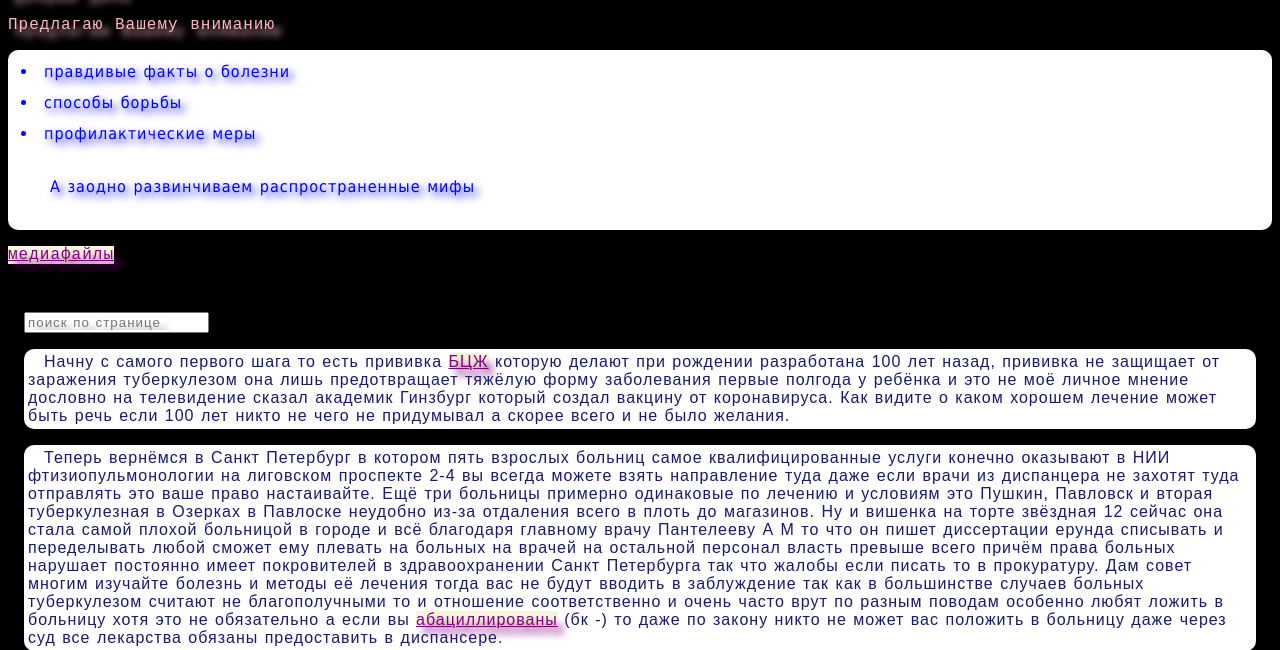
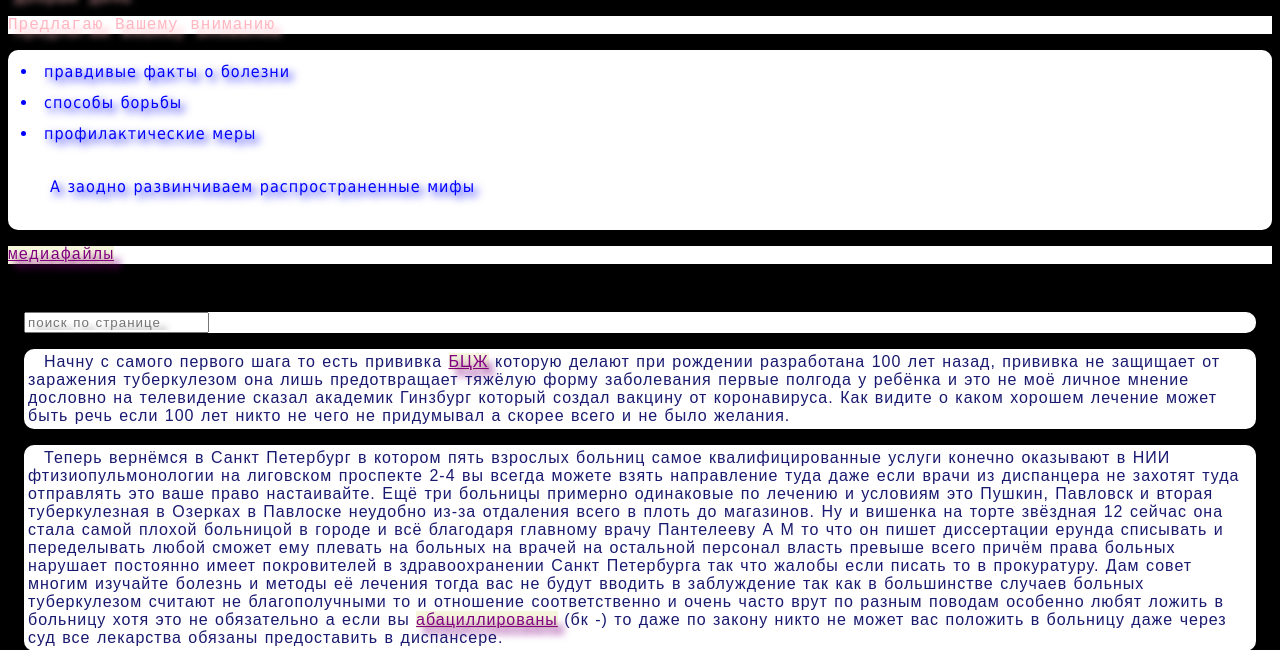
Before and after one commit to AlexZwerb/AlexZwerb.github.io, a PHP site: page / in a window 1280 px wide. Shown: the part 191-841 px from the top of the page. Run offline with PHP 8.4, Linux system fonts and the light colour scheme.

Commit message:
repack28

```diff
--- a/style.css
+++ b/style.css
@@ -22,4 +22,5 @@ main{padding:16px;}
 section a {color:blue;}
 section img{max-width:10%;}
 #pics a{background-color:transparent!important;}
+	p{background:white!important;}
 /*WTF*/
```
Also changed, not shown: 1 other file.
